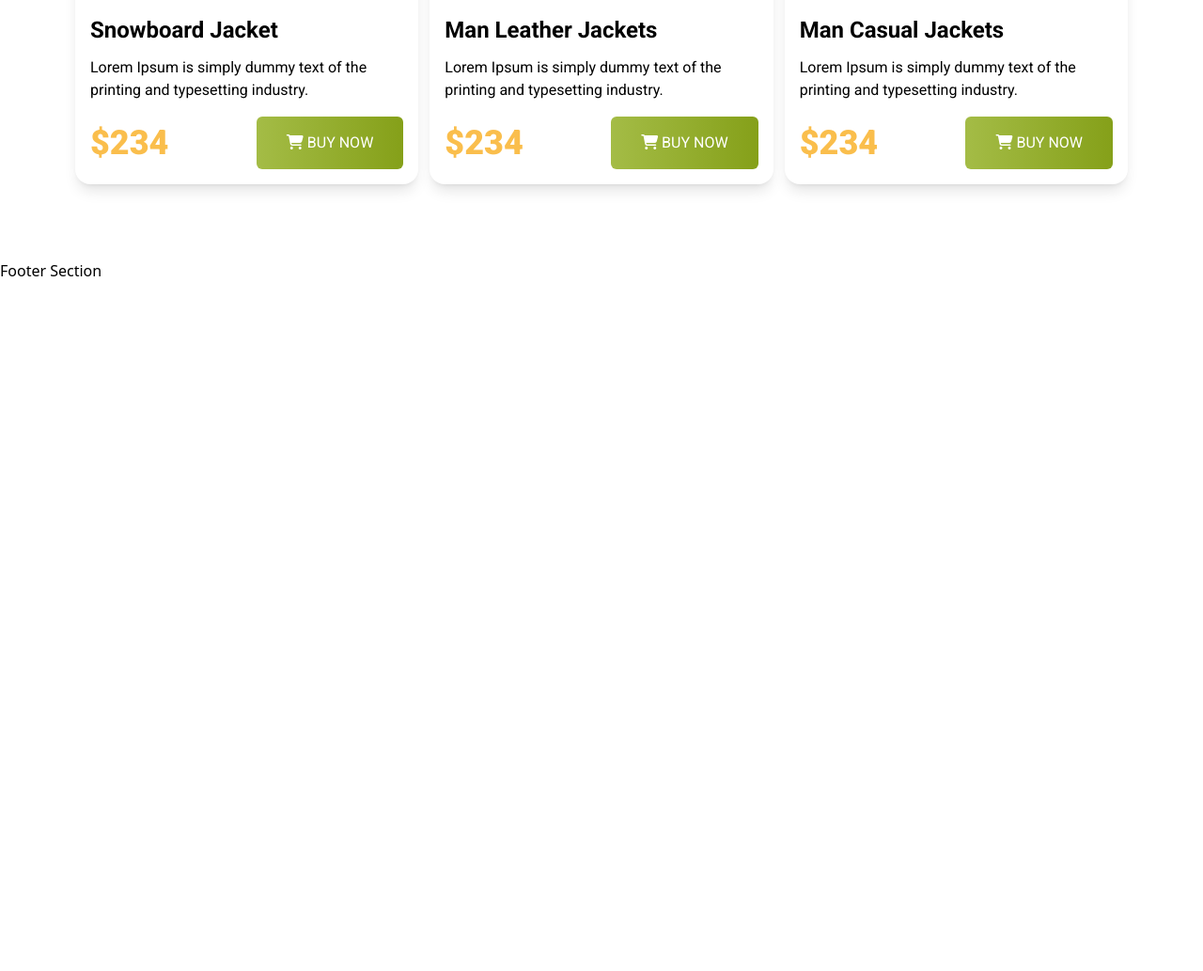
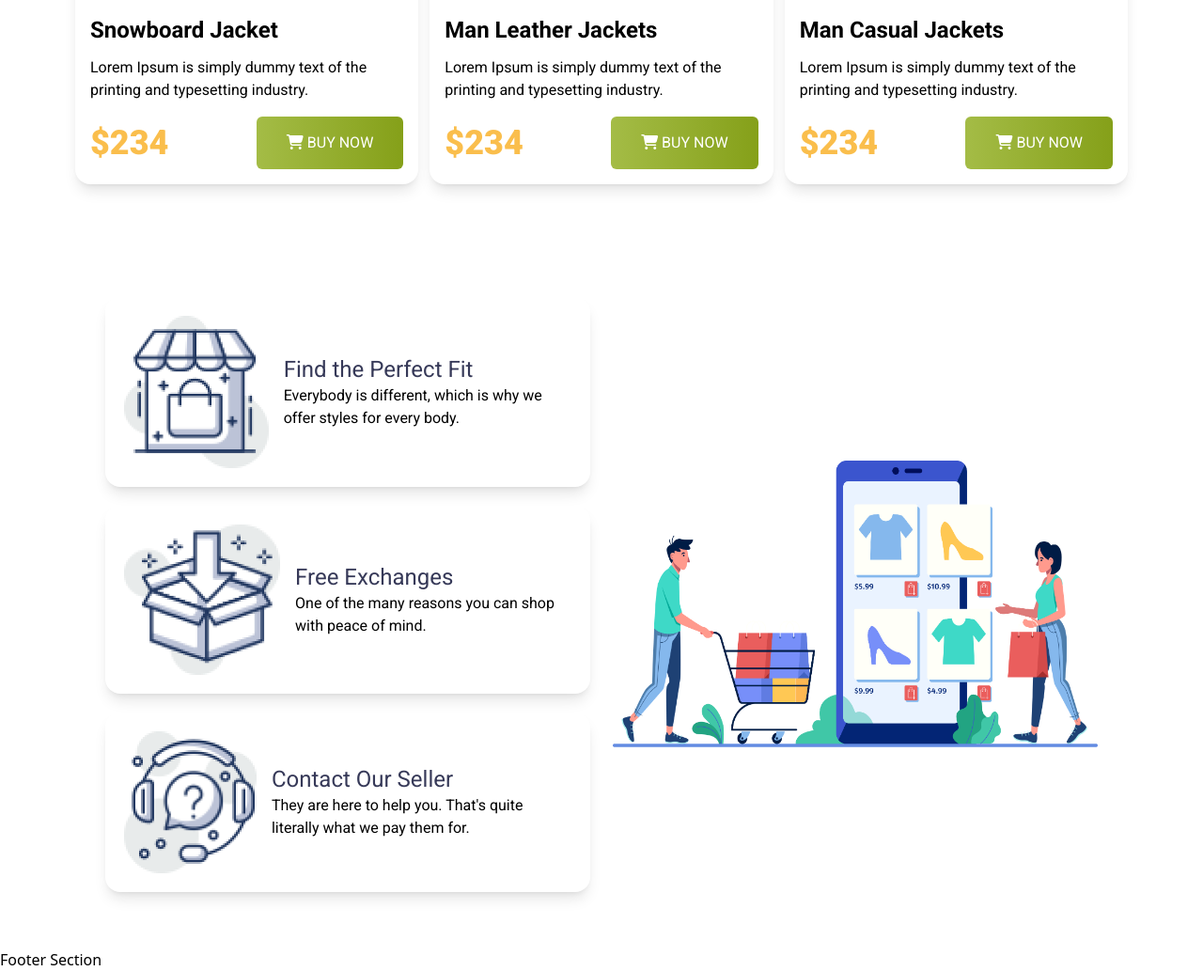
Before and after one commit to developerssaddam/tailwind_project, a plain HTML site: page index.html in a window 1280 px wide. Shown: the part 1852-2885 px from the top of the page at 94% size. Before the commit the page ends 2152 px from the top, so only its background shows below. Drawn offline with nearby package versions, Linux system fonts and the light colour scheme.

Commit message:
Added features section

```diff
--- a/index.html
+++ b/index.html
@@ -183,9 +183,7 @@
             >
               <img src="images/jacket-4.png" alt="" />
             </div>
-            <h2 class="card_title text-2xl font-bold mb-3">
-              Snowboard Jacket
-            </h2>
+            <h2 class="card_title text-2xl font-bold mb-3">Snowboard Jacket</h2>
             <p class="card_desc">
               Lorem Ipsum is simply dummy text of the printing and typesetting
               industry.
@@ -265,7 +263,74 @@
         </div>
       </section>
 
+      <section
+        class="features flex flex-col justify-center items-center gap-6 px-5 lg:flex-row lg:justify-between lg:px-28 lg:my-10"
+      >
+        <!-- features_items -->
+        <div class="flex-1">
+          <!-- item-1 -->
+          <div
+            class="flex flex-col md:flex-row gap-4 items-center shadow-lg rounded-2xl mb-5 p-5 text-center md:text-start"
+          >
+            <div>
+              <img
+                class="w-24 h-24 md:w-full md:h-full object-cover"
+                src="icons/house.png"
+                alt=""
+              />
+            </div>
+            <div class="font_roboto">
+              <h2 class="text-2xl text-[#363958]">Find the Perfect Fit</h2>
+              <p>
+                Everybody is different, which is why we offer styles for every
+                body.
+              </p>
+            </div>
+          </div>
 
+          <!-- item-2 -->
+          <div
+            class="flex flex-col md:flex-row gap-4 items-center shadow-lg rounded-2xl mb-5 p-5 text-center md:text-start"
+          >
+            <div>
+              <img
+                class="w-24 h-24 md:w-full md:h-full object-cover"
+                src="icons/box.png"
+                alt=""
+              />
+            </div>
+            <div class="font_roboto">
+              <h2 class="text-2xl text-[#363958]">Free Exchanges</h2>
+              <p>One of the many reasons you can shop with peace of mind.</p>
+            </div>
+          </div>
+
+          <!-- item-3 -->
+          <div
+            class="flex flex-col md:flex-row gap-4 items-center shadow-lg rounded-2xl mb-5 p-5 text-center md:text-start"
+          >
+            <div>
+              <img
+                class="w-24 h-24 md:w-full md:h-full object-cover"
+                src="icons/question.png"
+                alt=""
+              />
+            </div>
+            <div class="font_roboto">
+              <h2 class="text-2xl text-[#363958]">Contact Our Seller</h2>
+              <p>
+                They are here to help you. That's quite
+literally what we pay them for.
+              </p>
+            </div>
+          </div>
+        </div>
+
+        <!-- features-image -->
+        <div class="flex-1">
+          <img src="images/shopping.png" alt="" />
+        </div>
+      </section>
     </main>
     <footer class="footer">Footer Section</footer>
   </body>
```
